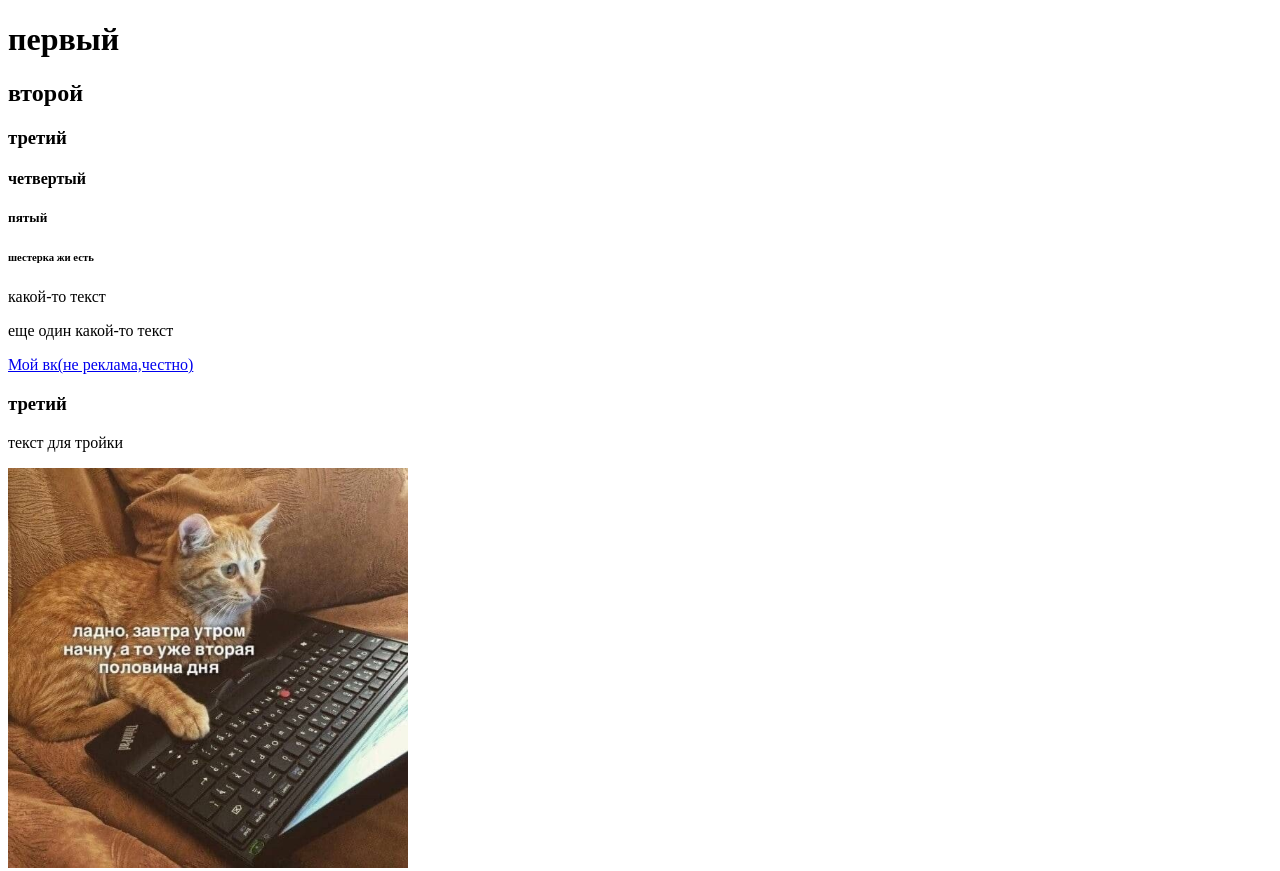
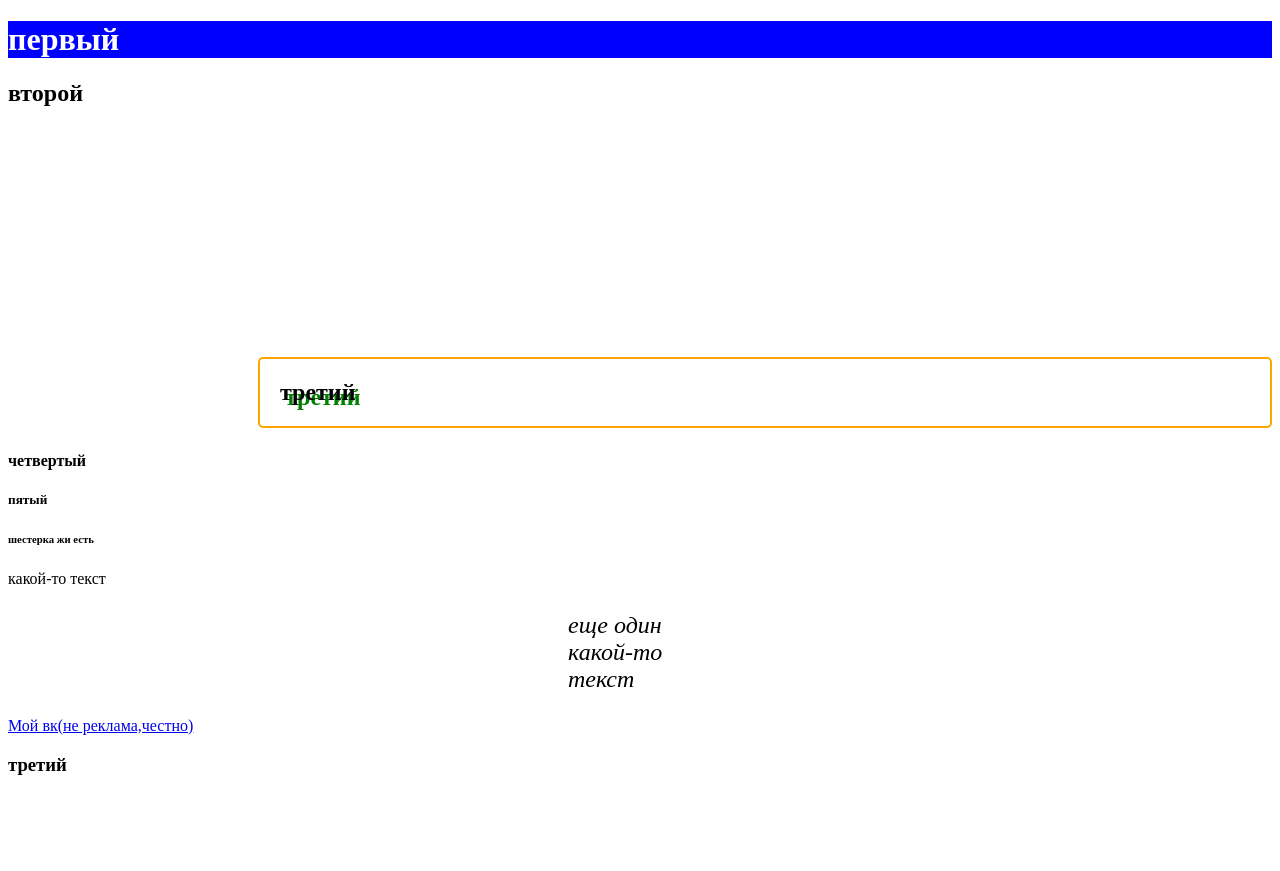
Before and after one commit to Rinaleo/git444, a plain HTML site: page index.html in a window 1280 px wide. Shown: the top 871 px of the page. Drawn offline with Linux system fonts and the light colour scheme.

Commit message:
параграф и тень

```diff
--- a/index.html
+++ b/index.html
@@ -5,25 +5,26 @@
     <meta name="viewport"
           content="width=device-width, user-scalable=no, initial-scale=1.0, maximum-scale=1.0, minimum-scale=1.0">
     <meta http-equiv="X-UA-Compatible" content="ie=edge">
+    <link rel="stylesheet" href="style.css">
     <title>First project</title>
 </head>
 <body>
     <h1>первый</h1>
     <h2>второй</h2>
-    <h3>третий</h3>
+    <h3 class="description">третий</h3>
     <h4>четвертый</h4>
     <h5>пятый</h5>
     <h6>шестерка жи есть</h6>
 
     <p>какой-то текст</p>
 
-    <p>еще один какой-то текст</p>
+    <p class="home">еще один какой-то текст</p>
 
     <a href="https://vk.com/rinaleo_888">Мой вк(не реклама,честно)</a>
 
     <div>
         <h3>третий</h3>
-        <p>текст для тройки</p>
+        <p class="description">текст для тройки</p>
     </div>
 
     <img width="400px" src="cat.jpg">
--- /dev/null
+++ b/style.css
@@ -0,0 +1,30 @@
+
+
+
+
+h1 {
+    background: blue;
+    color: white;
+}
+
+.description{
+    border: 2px solid orange;
+    border-radius: 5px;
+    font-size: 24px;
+    padding: 20px;
+    margin-top: 250px;
+    margin-left: 250px;
+    text-shadow: 5px 5px green;
+}
+
+.home{
+    font-size: 24px;
+    font-style: italic;
+    margin-left: auto;
+    margin-right: auto;
+    width: 6em
+
+
+
+
+}
```
